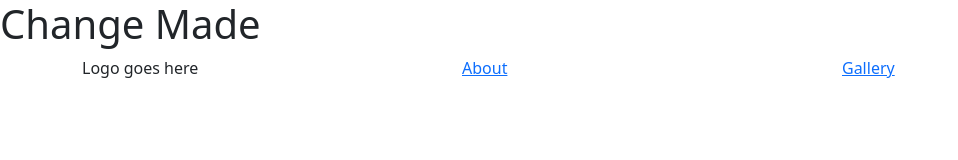
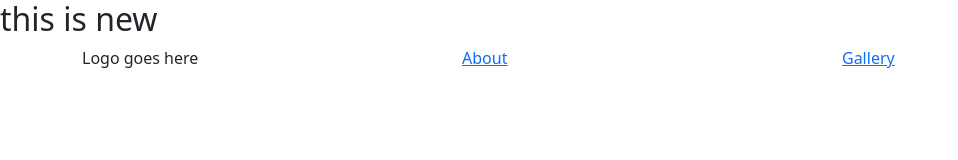
Before and after one commit to WrenCoded/wrencoded.github.io, a plain HTML site: page index.html in a window 1280 px wide. Shown: the whole page, without its empty margins (0-958 px from the left). Drawn offline with nearby package versions, Linux system fonts and the light colour scheme.

Commit message:
added h2

```diff
--- a/index.html
+++ b/index.html
@@ -11,7 +11,7 @@
 </head>
 
 <body>
-    <h1>Change Made</h1>
+    <h2>this is new</h2>
     <!-- put all rows inside container div -->
     <div class="container">
         <!-- first row - navbar -->
```
